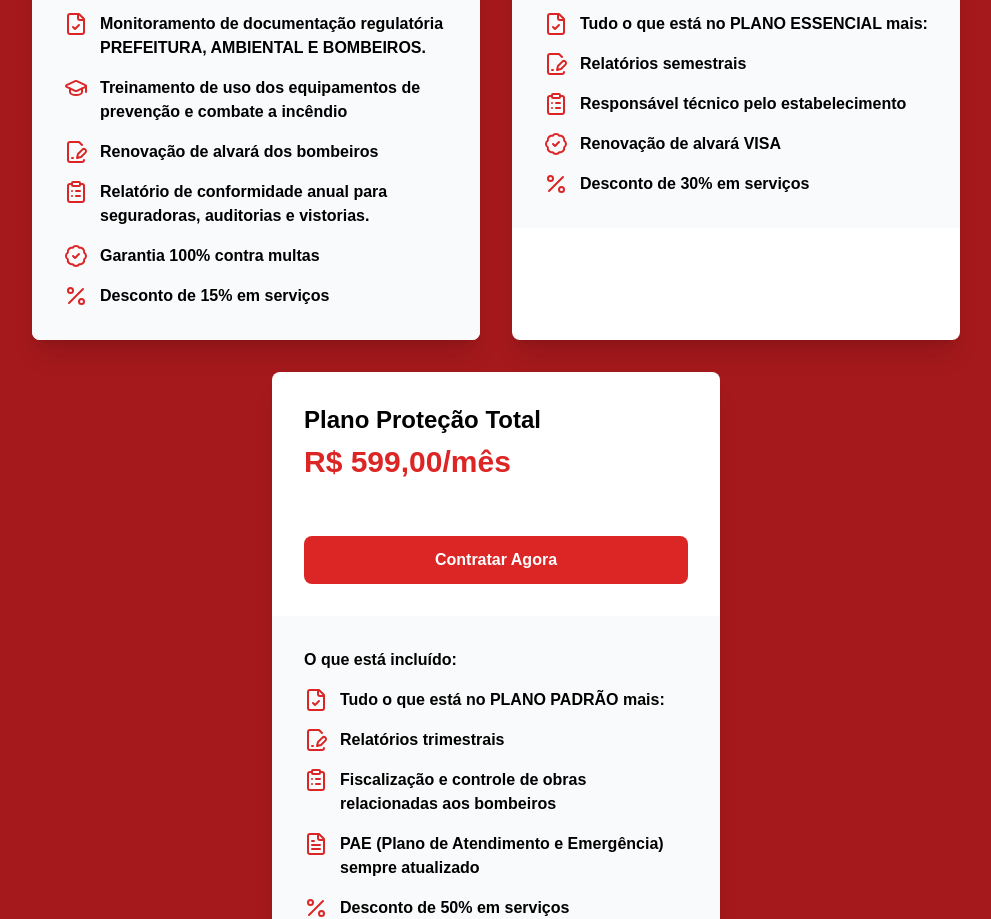
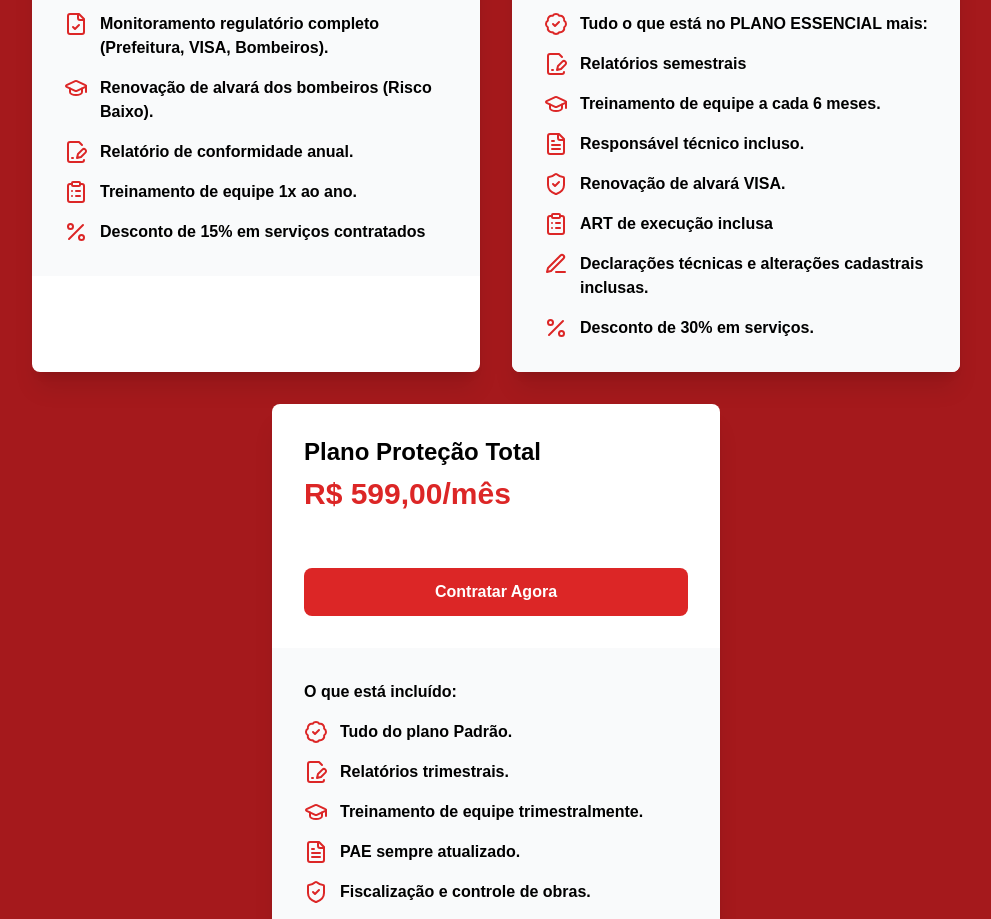
Before and after one commit to JoaoLuiz92/ProprinsulNew, a React (Vite) app: page /plans in a window 1280 px wide. Shown: the part 1100-2019 px from the top of the page, without its empty margins (144-1135 px from the left). Built offline with nearby package versions, Linux system fonts and the light colour scheme; a web font is replaced by a local one.

Commit message:
atualização planos

```diff
--- a/src/Plans.tsx
+++ b/src/Plans.tsx
@@ -11,7 +11,9 @@ import {
   FileSignature,
   ClipboardList,
   BadgeCheck,
-  Percent
+  Percent,
+  PenLine,
+  ShieldCheck
 } from 'lucide-react';
 import { Link } from 'react-router-dom';
 
@@ -29,28 +31,28 @@ function Plans() {
       features: [
         {
           icon: FileCheck,
-          title: "Monitoramento de documentação regulatória PREFEITURA, AMBIENTAL E BOMBEIROS.",
+          title: "Monitoramento regulatório completo (Prefeitura, VISA, Bombeiros).",
         },
         {
           icon: GraduationCap,
-          title: "Treinamento de uso dos equipamentos de prevenção e combate a incêndio",
+          title: "Renovação de alvará dos bombeiros (Risco Baixo).",
         },
         {
           icon: FileSignature,
-          title: "Renovação de alvará dos bombeiros",
+          title: "Relatório de conformidade anual.",
         },
         {
           icon: ClipboardList,
-          title: "Relatório de conformidade anual para seguradoras, auditorias e vistorias.",
-        },
-        {
-          icon: BadgeCheck,
-          title: "Garantia 100% contra multas",
+          title: "Treinamento de equipe 1x ao ano.",
         },
         {
           icon: Percent,
+          title: "Desconto de 15% em serviços contratados",
+        },
+       /* {
+          icon: Percent,
           title: "Desconto de 15% em serviços",
-        }
+        }*/
       ]
     },
         {
@@ -59,7 +61,7 @@ function Plans() {
       ctaMessage: "Olá! Eu gostaria de assinar o plano padrão.",
       features: [
         {
-          icon: FileCheck,
+          icon: BadgeCheck,
           title: "Tudo o que está no PLANO ESSENCIAL mais:",
         },
         {
@@ -67,17 +69,30 @@ function Plans() {
           title: "Relatórios semestrais",
         },
         {
-          icon: ClipboardList,
-          title: "Responsável técnico pelo estabelecimento",
+          icon: GraduationCap,
+          title: "Treinamento de equipe a cada 6 meses.",
         },
         {
-          icon: BadgeCheck,
-          title: "Renovação de alvará VISA",
+          icon:  FileText,
+          title: "Responsável técnico incluso.",
+        },
+        {
+          icon: ShieldCheck,
+          title: "Renovação de alvará VISA.",
+        },
+        {
+          icon: ClipboardList,
+          title: "ART de execução inclusa",
+        },
+        {
+          icon: PenLine,
+          title: "Declarações técnicas e alterações cadastrais inclusas.",
         },
         {
           icon: Percent,
-          title: "Desconto de 30% em serviços",
+          title: "Desconto de 30% em serviços.",
         }
+
       ]
     },
     {
@@ -87,25 +102,37 @@ function Plans() {
       description:"",
       features: [
         {
-          icon: FileCheck,
-          title: "Tudo o que está no PLANO PADRÃO mais:",
+          icon: BadgeCheck,
+          title: "Tudo do plano Padrão.",
         },
         {
           icon: FileSignature,
-          title: "Relatórios trimestrais",
+          title: "Relatórios trimestrais.",
+        },
+        {
+          icon: GraduationCap,
+          title: "Treinamento de equipe trimestralmente.",
+        },
+        {
+          icon: FileText,
+          title: "PAE sempre atualizado.",
+        },
+        {
+          icon: ShieldCheck,
+          title: "Fiscalização e controle de obras.",
         },
         {
           icon: ClipboardList,
-          title: "Fiscalização e controle de obras relacionadas aos bombeiros",
+          title: "Acompanhamento de execução de PPCI incluso.",
         },
         {
-          icon: FileText,
-          title: "PAE (Plano de Atendimento e Emergência) sempre atualizado",
+          icon: PenLine,
+          title: "ART de execução inclusa",
         },
         {
           icon: Percent,
-          title: "Desconto de 50% em serviços",
-        },
+          title: "Desconto de 50% em serviços.",
+        }
       ]
     }
   ];
```
